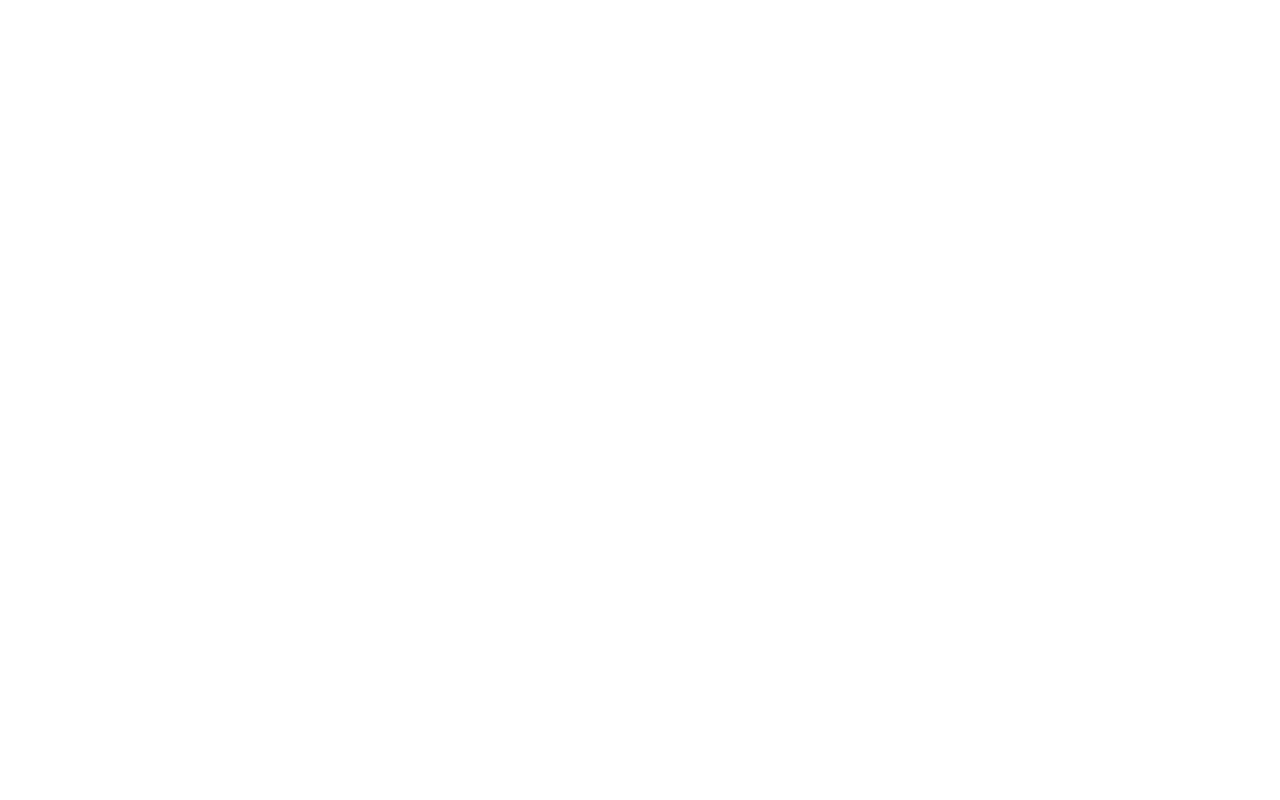
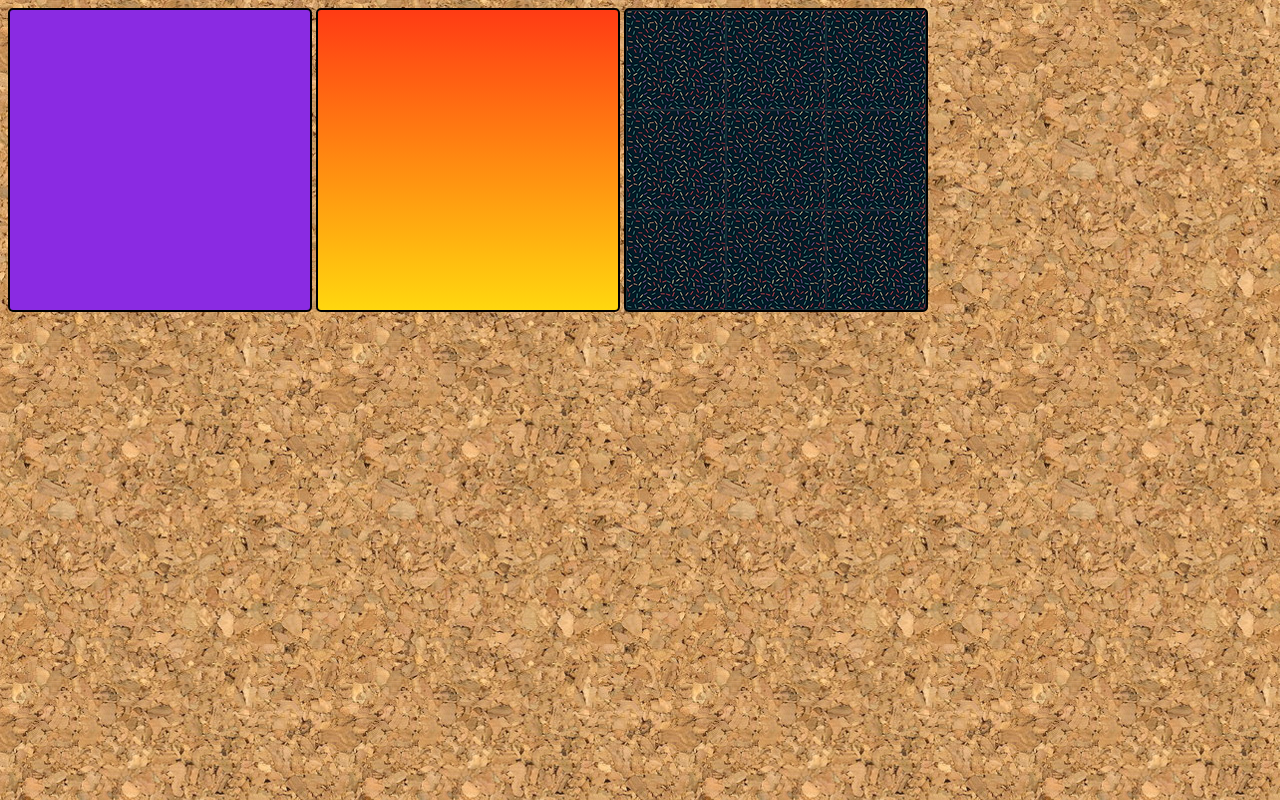
Before and after one commit to LucasBarrozoBrito/html.css, a plain HTML site: page Exercicios/ex022/fundo001.html in a window 1280 px wide. Drawn offline with Linux system fonts and the light colour scheme.

Commit message:
Update fundo001.html

```diff
--- a/Exercicios/ex022/fundo001.html
+++ b/Exercicios/ex022/fundo001.html
@@ -4,9 +4,48 @@
     <meta charset="UTF-8">
     <meta http-equiv="X-UA-Compatible" content="IE=edge">
     <meta name="viewport" content="width=device-width, initial-scale=1.0">
-    <title>Document</title>
+    <title>Teste de imagem de Fundo</title>
+    <style>
+        div.quadrado{
+            display: inline-block;
+            border: 2px solid black ;
+            border-radius: 5px;
+            background-color: rgba(255, 255, 255, 0.89);
+            width: 300px;
+            height: 300px;
+        }
+        body{
+            background-image: url(imagens/wallpaper001.jpg);
+        }
+
+
+        div#q1{
+            background-color: blueviolet;
+
+
+        }
+        div#q2{
+            background-image: linear-gradient(to top, rgb(255, 215, 15), rgb(255, 59, 20));
+
+        }
+        div#q3{
+            background-image: url(imagens/pattern001.png);
+
+        }
+
+
+    </style>
 </head>
 <body>
+    <div class="quadrado" id="q1" >
+
+    </div>
+    <div class="quadrado" id="q2">
+
+    </div>
+    <div class="quadrado" id="q3">
+
+    </div>
 
 </body>
 </html>
```
